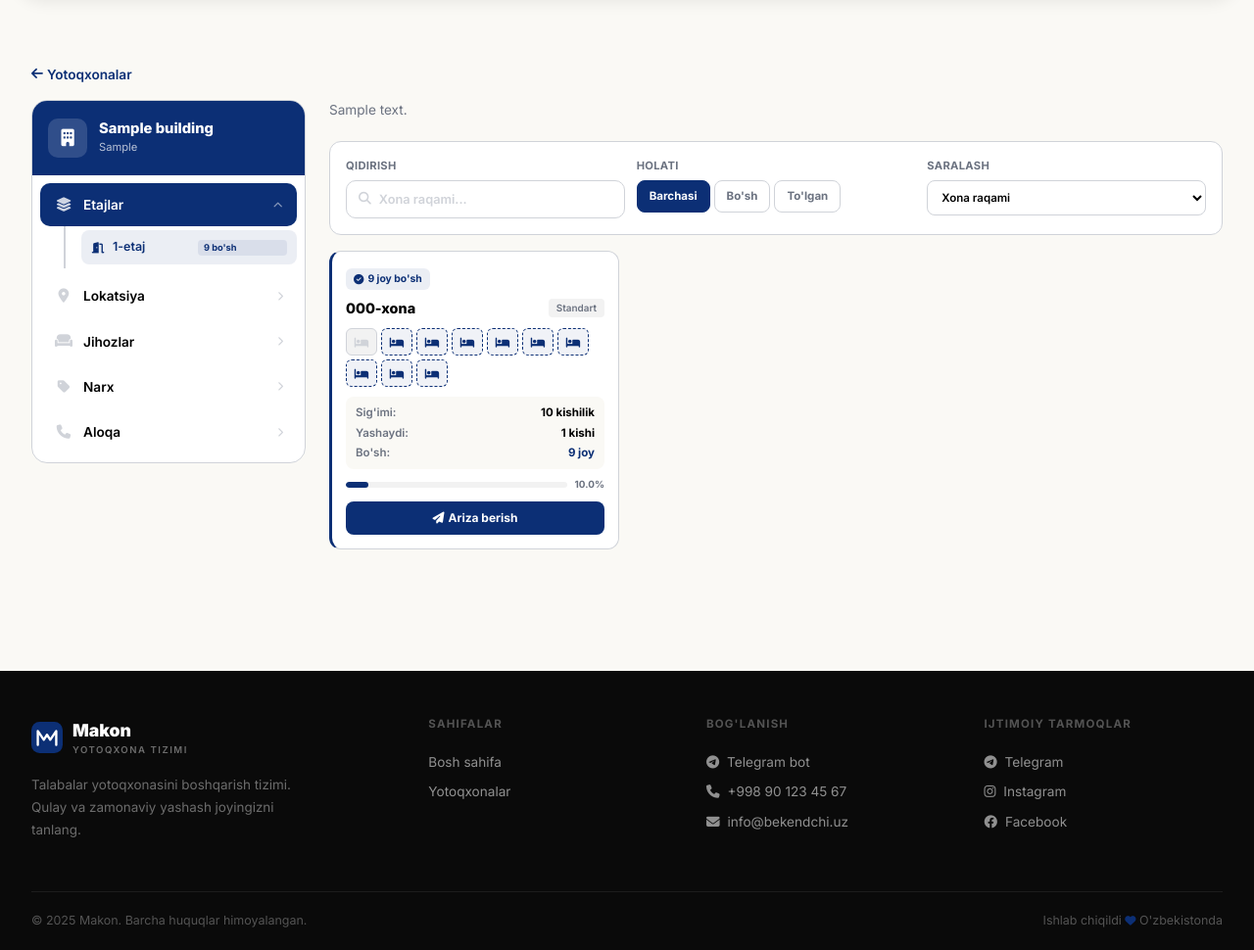
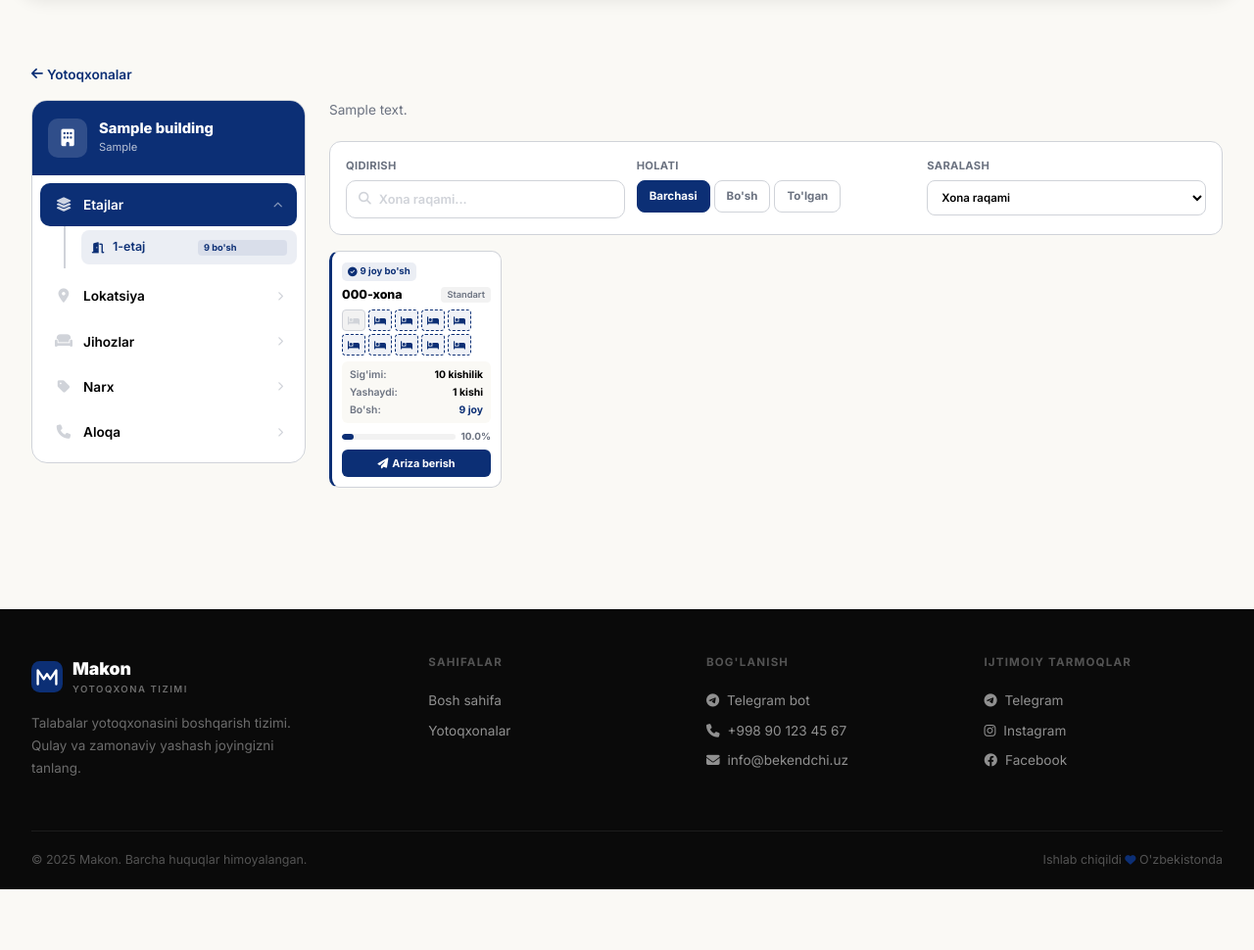
Before and after one commit to JozilovaZ/yotoqxona_web, a Django app: page /applications/rooms/1/ in a window 1280 px wide. Shown: the part 66-1036 px from the top of the page at 98% size. After the commit the page ends 974 px from the top, so only its background shows below. Run offline with Django 5.2, Linux system fonts and the light colour scheme; tables that the repository leaves empty hold one stand-in row (values such as "Sample post").

Commit message:
Smaller room cards (5 per row), pagination every 3 rows (15 items)
Co-Authored-By: Claude Opus 4.6 <noreply@anthropic.com>

```diff
--- a/templates/applications/building_detail.html
+++ b/templates/applications/building_detail.html
@@ -616,13 +616,14 @@
     /* Rooms */
     .bd-rooms-grid {
         display: grid;
-        grid-template-columns: repeat(3, 1fr);
-        gap: 12px;
+        grid-template-columns: repeat(5, 1fr);
+        gap: 8px;
     }
     .bd-room {
         background: #fff; border: 1.5px solid #D0D3D9;
-        border-radius: 12px; padding: 14px;
+        border-radius: 10px; padding: 10px;
         transition: box-shadow .15s;
+        font-size: 0.8rem;
     }
     .bd-room:hover { box-shadow: 0 2px 12px rgba(0,0,0,.06); }
     .bd-room-free { border-left: 3.5px solid #0C2F75; }
@@ -630,44 +631,44 @@
     .bd-room-repair { border-left: 3.5px solid #D0D3D9; opacity: .5; }
 
     /* Status bar */
-    .bd-room-status-bar { margin-bottom: 8px; }
+    .bd-room-status-bar { margin-bottom: 5px; }
     .bd-room-status {
-        display: inline-flex; align-items: center; gap: 4px;
-        font-size: 0.65rem; font-weight: 700;
-        padding: 3px 8px; border-radius: 6px;
+        display: inline-flex; align-items: center; gap: 3px;
+        font-size: 0.6rem; font-weight: 700;
+        padding: 2px 6px; border-radius: 5px;
     }
     .bd-status-free { background: rgba(12,47,117,.08); color: #0C2F75; }
     .bd-status-full { background: #F2F2F2; color: #6b7280; }
     .bd-status-repair { background: #F2F2F2; color: #6b7280; }
 
-    .bd-room-header { display: flex; justify-content: space-between; align-items: center; margin-bottom: 10px; }
-    .bd-room-number { font-size: 0.9rem; font-weight: 800; color: #000; }
-    .bd-room-type { font-size: 0.62rem; font-weight: 600; color: #6b7280; background: #F2F2F2; padding: 2px 8px; border-radius: 4px; }
+    .bd-room-header { display: flex; justify-content: space-between; align-items: center; margin-bottom: 6px; }
+    .bd-room-number { font-size: 0.78rem; font-weight: 800; color: #000; }
+    .bd-room-type { font-size: 0.58rem; font-weight: 600; color: #6b7280; background: #F2F2F2; padding: 1px 6px; border-radius: 4px; }
 
-    .bd-beds { display: flex; gap: 4px; flex-wrap: wrap; margin-bottom: 10px; }
+    .bd-beds { display: flex; gap: 3px; flex-wrap: wrap; margin-bottom: 6px; }
     .bd-bed {
-        width: 32px; height: 28px; border-radius: 6px;
+        width: 24px; height: 22px; border-radius: 4px;
         display: flex; align-items: center; justify-content: center;
-        font-size: 0.72rem; cursor: default;
+        font-size: 0.6rem; cursor: default;
     }
     .bd-bed-free { background: rgba(12,47,117,.06); color: #0C2F75; border: 1.5px dashed #0C2F75; }
     .bd-bed-taken { background: #F2F2F2; color: #D0D3D9; border: 1.5px solid #D0D3D9; }
 
     /* Room details */
     .bd-room-details {
-        display: flex; flex-direction: column; gap: 3px;
-        margin-bottom: 8px; padding: 8px 10px;
-        background: #FAF9F5; border-radius: 8px;
+        display: flex; flex-direction: column; gap: 2px;
+        margin-bottom: 6px; padding: 6px 8px;
+        background: #FAF9F5; border-radius: 6px;
     }
-    .bd-room-detail { display: flex; justify-content: space-between; font-size: 0.72rem; }
+    .bd-room-detail { display: flex; justify-content: space-between; font-size: 0.65rem; }
     .bd-rd-label { color: #6b7280; font-weight: 600; }
     .bd-rd-value { font-weight: 700; color: #000; }
     .bd-rd-green { color: #0C2F75; }
 
     /* Progress bar */
     .bd-room-progress {
-        display: flex; align-items: center; gap: 8px;
-        margin-bottom: 10px;
+        display: flex; align-items: center; gap: 6px;
+        margin-bottom: 6px;
     }
     .bd-progress-bar {
         flex: 1; height: 6px; background: #F2F2F2;
@@ -682,17 +683,17 @@
 
     .bd-room-btn {
         display: flex; align-items: center; justify-content: center;
-        width: 100%; padding: 8px; border-radius: 8px;
+        width: 100%; padding: 6px; border-radius: 6px;
         background: #0C2F75; color: #fff;
-        font-size: 0.75rem; font-weight: 700;
+        font-size: 0.68rem; font-weight: 700;
         text-decoration: none; transition: opacity .2s;
     }
     .bd-room-btn:hover { opacity: .85; color: #fff; }
     .bd-room-btn-disabled {
         display: flex; align-items: center; justify-content: center;
-        width: 100%; padding: 8px; border-radius: 8px;
+        width: 100%; padding: 6px; border-radius: 6px;
         background: #F2F2F2; color: #D0D3D9;
-        font-size: 0.75rem; font-weight: 700;
+        font-size: 0.68rem; font-weight: 700;
     }
 
     /* ═══ LOKATSIYA ═══ */
@@ -810,6 +811,9 @@
         .bd-filter-btns { width: 100%; }
         .bd-filter-btn { flex: 1; text-align: center; }
     }
+    @media (max-width: 900px) {
+        .bd-rooms-grid { grid-template-columns: repeat(3, 1fr); }
+    }
     @media (max-width: 600px) {
         .bd-rooms-grid { grid-template-columns: repeat(2, 1fr); }
         .bd-amenities-grid { grid-template-columns: repeat(2, 1fr); }
@@ -875,7 +879,7 @@ function showFloor(num, btn) {
     document.getElementById('page-etajlar').style.display = 'block';
 }
 
-var ROOMS_PER_PAGE = 3; // Har sahifada 3 ta xona (1 qator)
+var ROOMS_PER_PAGE = 15; // Har sahifada 15 ta xona (3 qator x 5 ta)
 var currentPages = {};
 var activeFilters = {};
 
```
